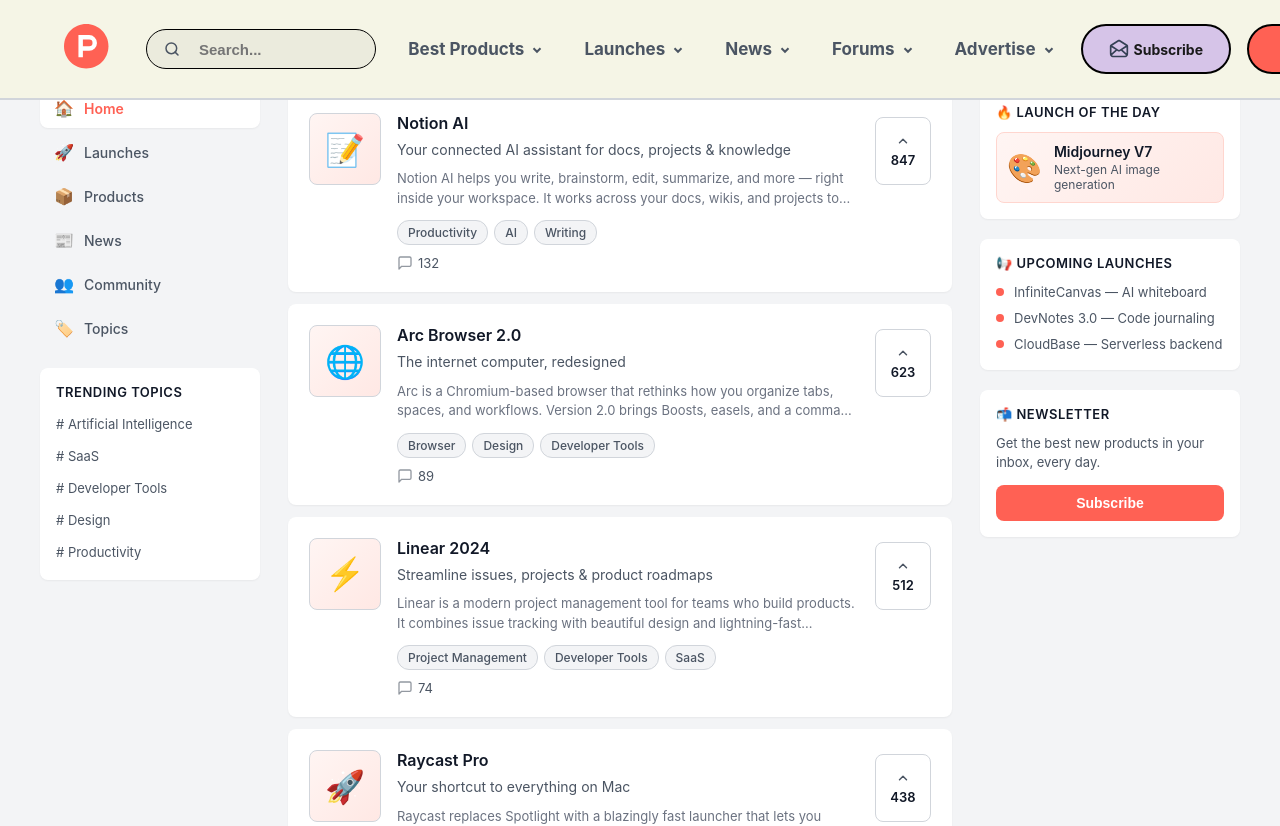
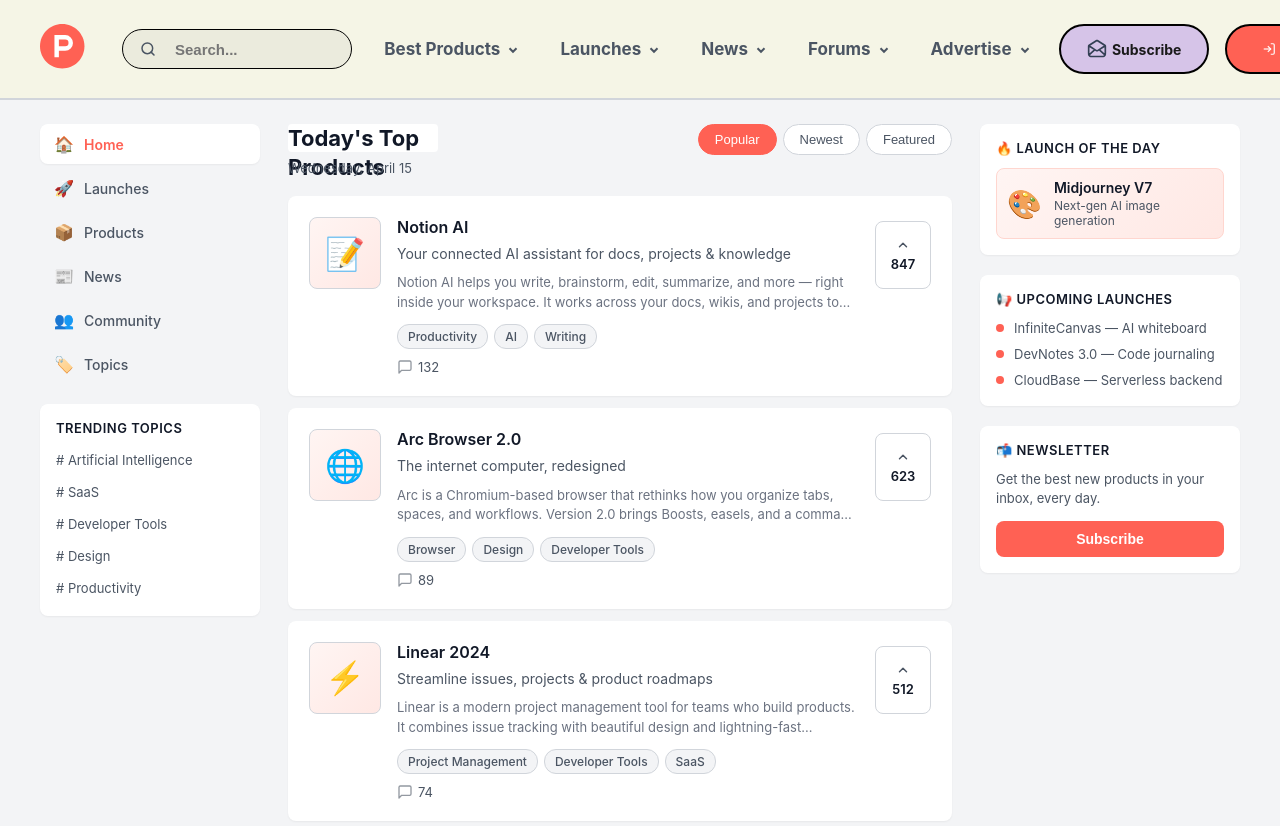
Before and after one commit to AbhimanRajCoder/PRODUCTHUNT-CLONE, a React (Vite) app: page / in a window 1280 px wide. Shown: the top 826 px of the page. Built offline with nearby package versions, Linux system fonts and the light colour scheme; data requests are answered from the project's data file.

Commit message:
fix: resolved navbar overlap

```diff
--- a/db.json
+++ b/db.json
@@ -1,124 +1,165 @@
 {
   "products": [
     {
-      "id": 1,
+      "id": "1",
       "name": "Notion AI",
       "tagline": "Your connected AI assistant for docs, projects & knowledge",
       "description": "Notion AI helps you write, brainstorm, edit, summarize, and more — right inside your workspace. It works across your docs, wikis, and projects to save you time and supercharge your productivity.",
       "upvotes": 847,
       "comments": 132,
       "category": "Productivity",
-      "tags": ["Productivity", "AI", "Writing"],
+      "tags": [
+        "Productivity",
+        "AI",
+        "Writing"
+      ],
       "thumbnail": "📝",
       "logoUrl": "https://ph-files.imgix.net/notion-logo.png"
     },
     {
-      "id": 2,
+      "id": "2",
       "name": "Arc Browser 2.0",
       "tagline": "The internet computer, redesigned",
       "description": "Arc is a Chromium-based browser that rethinks how you organize tabs, spaces, and workflows. Version 2.0 brings Boosts, easels, and a command bar that makes browsing feel like a native app.",
       "upvotes": 623,
       "comments": 89,
       "category": "Developer Tools",
-      "tags": ["Browser", "Design", "Developer Tools"],
+      "tags": [
+        "Browser",
+        "Design",
+        "Developer Tools"
+      ],
       "thumbnail": "🌐",
       "logoUrl": "https://ph-files.imgix.net/arc-logo.png"
     },
     {
-      "id": 3,
+      "id": "3",
       "name": "Linear 2024",
       "tagline": "Streamline issues, projects & product roadmaps",
       "description": "Linear is a modern project management tool for teams who build products. It combines issue tracking with beautiful design and lightning-fast performance for a seamless developer experience.",
       "upvotes": 512,
       "comments": 74,
       "category": "Project Management",
-      "tags": ["Project Management", "Developer Tools", "SaaS"],
+      "tags": [
+        "Project Management",
+        "Developer Tools",
+        "SaaS"
+      ],
       "thumbnail": "⚡",
       "logoUrl": "https://ph-files.imgix.net/linear-logo.png"
     },
     {
-      "id": 4,
+      "id": "4",
       "name": "Raycast Pro",
       "tagline": "Your shortcut to everything on Mac",
       "description": "Raycast replaces Spotlight with a blazingly fast launcher that lets you control tools, run scripts, and manage tasks. Pro adds AI commands, cloud sync, and team collaboration features.",
       "upvotes": 438,
       "comments": 56,
       "category": "Productivity",
-      "tags": ["Mac", "Productivity", "Developer Tools"],
+      "tags": [
+        "Mac",
+        "Productivity",
+        "Developer Tools"
+      ],
       "thumbnail": "🚀",
       "logoUrl": "https://ph-files.imgix.net/raycast-logo.png"
     },
     {
-      "id": 5,
+      "id": "5",
       "name": "Cal.com v4",
       "tagline": "Open source scheduling for absolutely everyone",
       "description": "Cal.com is the open-source Calendly alternative. v4 introduces round-robin scheduling, team event types, and a powerful workflow engine — all fully self-hostable and free to use.",
       "upvotes": 391,
       "comments": 47,
       "category": "SaaS",
-      "tags": ["Scheduling", "Open Source", "SaaS"],
+      "tags": [
+        "Scheduling",
+        "Open Source",
+        "SaaS"
+      ],
       "thumbnail": "📅",
       "logoUrl": "https://ph-files.imgix.net/calcom-logo.png"
     },
     {
-      "id": 6,
+      "id": "6",
       "name": "Midjourney V7",
       "tagline": "Next-gen AI image generation with photorealism",
       "description": "Midjourney V7 delivers a massive leap in photorealism, coherence, and prompt understanding. Create stunning visuals from text prompts with unprecedented control over style and composition.",
       "upvotes": 1024,
       "comments": 203,
       "category": "AI",
-      "tags": ["AI", "Design", "Art"],
+      "tags": [
+        "AI",
+        "Design",
+        "Art"
+      ],
       "thumbnail": "🎨",
       "logoUrl": "https://ph-files.imgix.net/midjourney-logo.png"
     },
     {
-      "id": 7,
+      "id": "7",
       "name": "Supabase Studio",
       "tagline": "The open-source Firebase alternative, now with a visual editor",
       "description": "Supabase gives you a Postgres database, authentication, storage, and edge functions. Studio adds a beautiful visual editor for building schemas, writing queries, and managing your backend.",
       "upvotes": 567,
       "comments": 91,
       "category": "Developer Tools",
-      "tags": ["Database", "Open Source", "Backend"],
+      "tags": [
+        "Database",
+        "Open Source",
+        "Backend"
+      ],
       "thumbnail": "💾",
       "logoUrl": "https://ph-files.imgix.net/supabase-logo.png"
     },
     {
-      "id": 8,
+      "id": "8",
       "name": "Figma Slides",
       "tagline": "Design presentations that move people",
       "description": "Figma Slides brings the power of Figma's design tools to presentations. Create interactive, beautifully animated decks collaboratively — no more exporting static PNGs into boring slide tools.",
       "upvotes": 715,
       "comments": 118,
       "category": "Design",
-      "tags": ["Design", "Presentations", "Collaboration"],
+      "tags": [
+        "Design",
+        "Presentations",
+        "Collaboration"
+      ],
       "thumbnail": "🎯",
       "logoUrl": "https://ph-files.imgix.net/figma-logo.png"
     },
     {
-      "id": 9,
+      "id": "9",
       "name": "Cursor IDE",
       "tagline": "The AI-first code editor built for pair programming",
       "description": "Cursor is a fork of VS Code with deep AI integration. It predicts your next edit, answers questions about your codebase, and lets you refactor large files with natural language — all locally and fast.",
-      "upvotes": 932,
+      "upvotes": 934,
       "comments": 176,
       "category": "Developer Tools",
-      "tags": ["AI", "Developer Tools", "Code Editor"],
+      "tags": [
+        "AI",
+        "Developer Tools",
+        "Code Editor"
+      ],
       "thumbnail": "🖥️",
       "logoUrl": "https://ph-files.imgix.net/cursor-logo.png"
     },
     {
-      "id": 10,
+      "id": "10",
       "name": "Resend",
       "tagline": "Email API for developers that just works",
       "description": "Resend is a modern email API built for developers. Send transactional and marketing emails with a beautiful dashboard, React email templates, and best-in-class deliverability out of the box.",
       "upvotes": 489,
       "comments": 63,
       "category": "Developer Tools",
-      "tags": ["Email", "API", "Developer Tools"],
+      "tags": [
+        "Email",
+        "API",
+        "Developer Tools"
+      ],
       "thumbnail": "✉️",
       "logoUrl": "https://ph-files.imgix.net/resend-logo.png"
     }
-  ]
+  ],
+  "$schema": "./node_modules/json-server/schema.json"
 }
--- a/src/App.css
+++ b/src/App.css
@@ -2,20 +2,7 @@
   display: flex;
   flex-direction: column;
   min-height: 100vh;
-}
-
-/* Navbar */
-.navbar {
-  height: 64px;
-  background-color: var(--surface-color);
-  border-bottom: 1px solid var(--border-color);
-  display: flex;
-  align-items: center;
-  padding: 0 24px;
-  position: sticky;
-  top: 0;
-  z-index: 10;
-  justify-content: space-between;
+  padding-top: 100px; /* Offset for fixed navbar */
 }
 
 .nav-left, .nav-right {
--- a/src/pages/Home.css
+++ b/src/pages/Home.css
@@ -24,7 +24,7 @@
   flex-direction: column;
   gap: 20px;
   position: sticky;
-  top: 88px;
+  top: 116px;
   align-self: flex-start;
 }
 
@@ -146,7 +146,7 @@
 .feed-date {
   font-size: 13px;
   color: var(--text-secondary);
-  margin: 4px 0 0 0;
+  margin: 8px 0 0 0;
 }
 
 .feed-filters {
@@ -189,7 +189,7 @@
   flex-direction: column;
   gap: 20px;
   position: sticky;
-  top: 88px;
+  top: 116px;
   align-self: flex-start;
 }
 
```
Also changed, not shown: 1 other file (tests, documents, lock files or other folders).
